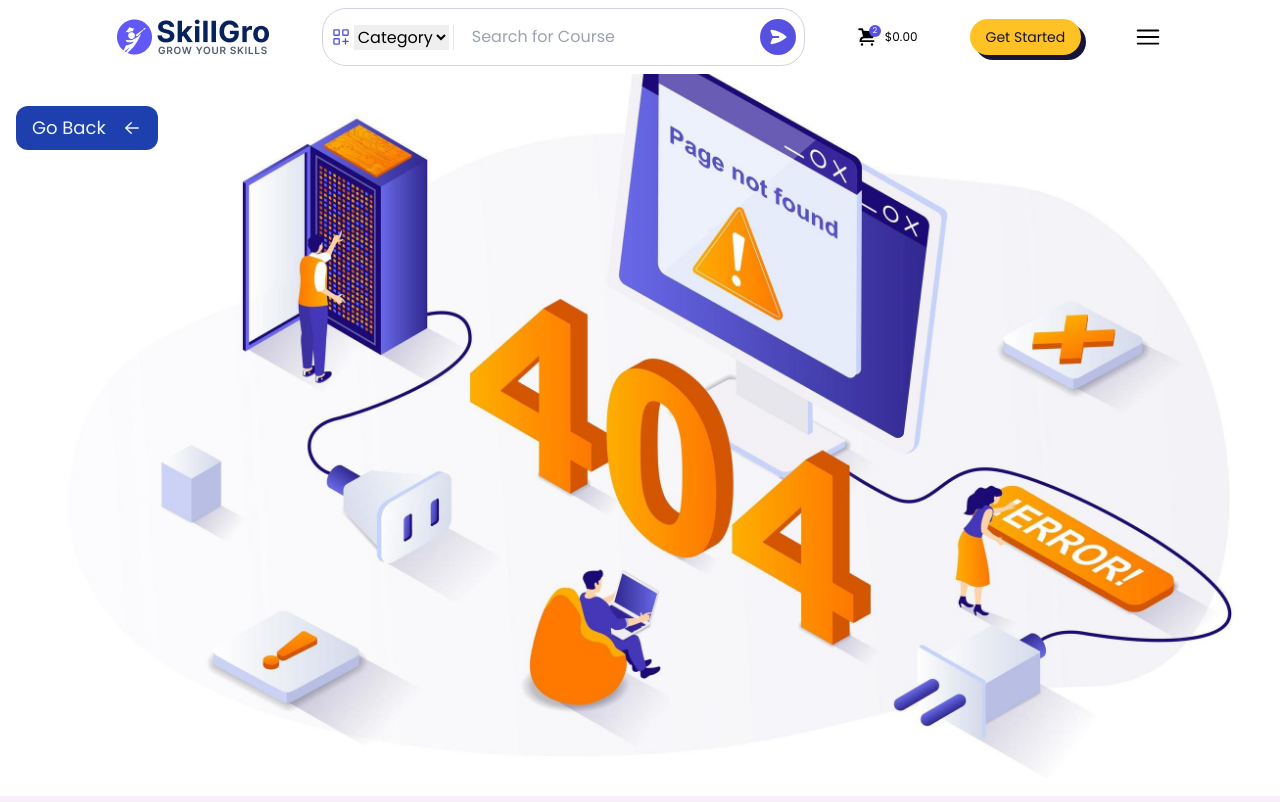
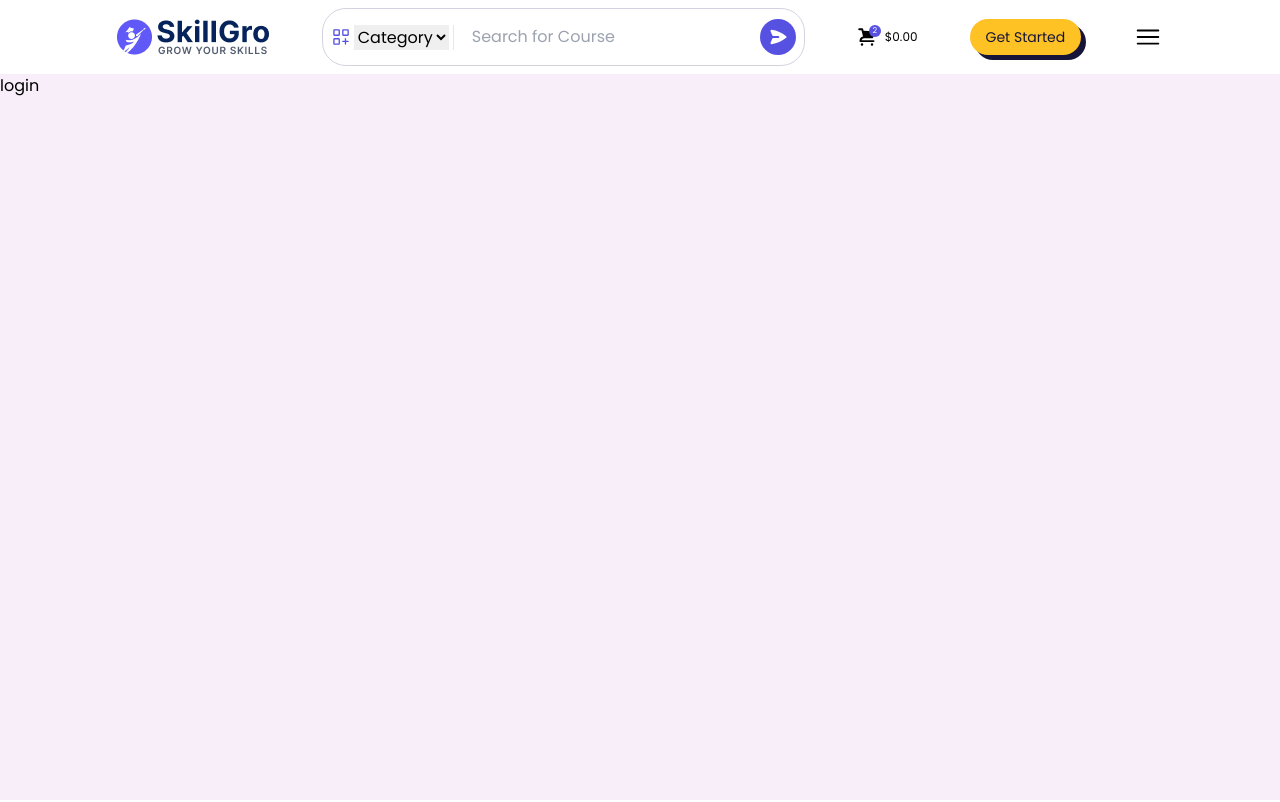
Before and after one commit to SimpleX-T/SkillGro, a React (Vite) app: page /login in a window 1280 px wide. Built offline with nearby package versions, Linux system fonts and the light colour scheme.

Commit message:
chore: commit login

```diff
--- a/src/App.jsx
+++ b/src/App.jsx
@@ -4,17 +4,36 @@ import Courses from "./Pages/Course/Courses";
 import LandingPage from "./Pages/Home/LandingPage";
 import CourseDetail from "./Pages/Course/CourseDetail";
 import ErrorPage from "./Pages/ErrorPage";
+import Login from "./Pages/Login/Login";
 
 export default function App() {
 	return (
 		<BrowserRouter>
 			<Routes>
-				<Route path='/' element={<AppLayout />}>
-					<Route index element={<LandingPage />} />
-					<Route path='courses' element={<Courses />}>
-						<Route path='course/:id' element={<CourseDetail />} />
+				/*prettier-ignore*/
+				<Route
+					path='/'
+					element={<AppLayout />}>
+					<Route
+						index
+						element={<LandingPage />}
+					/>
+					<Route
+						path='courses'
+						element={<Courses />}>
+						<Route
+							path='course/:id'
+							element={<CourseDetail />}
+						/>
 					</Route>
-					<Route path='*' element={<ErrorPage />} />
+					<Route
+						path='login'
+						element={<Login />}
+					/>
+					<Route
+						path='*'
+						element={<ErrorPage />}
+					/>
 				</Route>
 			</Routes>
 		</BrowserRouter>
--- a/src/Pages/Home/HeroSection.jsx
+++ b/src/Pages/Home/HeroSection.jsx
@@ -1,5 +1,6 @@
 import { ArrowRightIcon, PlayIcon } from "@heroicons/react/16/solid";
 import Button from "../../UI/Button";
+import { Link } from "react-router-dom";
 
 function HeroSection() {
 	return (
@@ -16,13 +17,15 @@ function HeroSection() {
 					Make of it. Make it Yours at SkillGro.
 				</h3>
 				<div className='flex items-center h-8 mt-8 gap-12'>
-					<Button>
-						<span>Start Free Trial</span>
-						<ArrowRightIcon width={20} />
-					</Button>
-					<button className='rounded-full flex items-center justify-center border border-[#161439] p-2 md:p-[14px] bg-[#FFC224] text-[#161439] font-bold drop-shadow-custom active:drop-shadow-none active:text-[#f7eef9]'>
+					<Link to='login'>
+						<Button>
+							<span>Start Free Trial</span>
+							<ArrowRightIcon width={20} />
+						</Button>
+					</Link>
+					{/* <button className='rounded-full flex items-center justify-center border border-[#161439] p-2 md:p-[14px] bg-[#FFC224] text-[#161439] font-bold drop-shadow-custom active:drop-shadow-none active:text-[#f7eef9]'>
 						<PlayIcon width={20} />
-					</button>
+					</button> */}
 				</div>
 			</div>
 			<div className='w-1/2'>
--- /dev/null
+++ b/src/Pages/Login/Login.jsx
@@ -0,0 +1,4 @@
+function Login() {
+	return <div>login</div>;
+}
+export default Login;
--- a/src/UI/AppLayout.jsx
+++ b/src/UI/AppLayout.jsx
@@ -1,38 +1,46 @@
-import { Link, Outlet } from "react-router-dom";
-import Header from "./Header";
-import { FaArrowUp } from "react-icons/fa6";
-import { useState, useEffect } from "react";
+import { useState, useEffect, useRef } from "react";
+import { Outlet } from "react-router-dom";
+import { FaArrowUp } from "react-icons/fa";
+import Header from "./Header"; // Assuming you have this component
 
 function AppLayout() {
 	const [isScrolled, setIsScrolled] = useState(false);
+	const mainRef = useRef(null);
 
 	useEffect(() => {
+		const mainElement = mainRef.current;
+		if (!mainElement) return;
+
 		const handleScroll = () => {
-			setIsScrolled(window.scrollY > 100);
-			console.log(window.scrollY);
+			// Show button when container is scrolled down 100px
+			setIsScrolled(mainElement.scrollTop > 100);
 		};
 
-		window.addEventListener("scroll", handleScroll);
+		mainElement.addEventListener("scroll", handleScroll);
 
-		return () => window.removeEventListener("scroll", handleScroll);
-	}, []);
+		// Cleanup function
+		return () => mainElement.removeEventListener("scroll", handleScroll);
+	}, []); // Empty dependency array means this effect runs once on mount
 
 	const scrollToTop = () => {
-		window.scrollTo({
-			top: 0,
-			behavior: "smooth",
-		});
+		if (mainRef.current) {
+			mainRef.current.scrollTo({
+				top: 0,
+				behavior: "smooth",
+			});
+		}
 	};
 
 	return (
-		<div>
+		<div className='flex flex-col h-screen'>
 			<Header />
-			<main className='main w-full min-h-[91vh] overflow-y-scroll bg-[#f7eef9]'>
+			<main ref={mainRef} className='flex-1 overflow-y-auto bg-[#f7eef9]'>
 				<Outlet />
 				{isScrolled && (
 					<button
+						title='Scroll to top'
 						onClick={scrollToTop}
-						className='fixed bottom-32 right-12 z-[99] rounded-lg p-2 bg-[#5751E1] hover:bg-[#06042E] transition-colors duration-200 border-none'>
+						className='fixed bottom-32 right-12 z-[99] rounded-lg p-2 bg-[#06042E] transition-colors duration-200 border-none'>
 						<FaArrowUp color='white' />
 					</button>
 				)}
@@ -42,3 +50,49 @@ function AppLayout() {
 }
 
 export default AppLayout;
+
+// import { Link, Outlet } from "react-router-dom";
+// import Header from "./Header";
+// import { FaArrowUp } from "react-icons/fa6";
+// import { useState, useEffect } from "react";
+
+// function AppLayout() {
+// 	const [isScrolled, setIsScrolled] = useState(false);
+
+// 	console.log(window.scrollY);
+// 	useEffect(() => {
+// 		const handleScroll = () => {
+// 			setIsScrolled(window.scrollY > 100);
+// 			console.log(window.scrollY);
+// 		};
+
+// 		window.addEventListener("scroll", handleScroll);
+
+// 		return () => window.removeEventListener("scroll", handleScroll);
+// 	}, []);
+
+// 	const scrollToTop = () => {
+// 		window.scrollTo({
+// 			top: 0,
+// 			behavior: "smooth",
+// 		});
+// 	};
+
+// 	return (
+// 		<div>
+// 			<Header />
+// 			<main className='main w-full min-h-[91vh] overflow-y-scroll bg-[#f7eef9]'>
+// 				<Outlet />
+// 				{isScrolled && (
+// 					<button
+// 						onClick={scrollToTop}
+// 						className='fixed bottom-32 right-12 z-[99] rounded-lg p-2 bg-[#5751E1] hover:bg-[#06042E] transition-colors duration-200 border-none'>
+// 						<FaArrowUp color='white' />
+// 					</button>
+// 				)}
+// 			</main>
+// 		</div>
+// 	);
+// }
+
+// export default AppLayout;
--- /dev/null
+++ b/src/UI/SemiHeader.jsx
@@ -0,0 +1,17 @@
+import { FaArrowRightArrowLeft } from "react-icons/fa6";
+import { Link } from "react-router-dom";
+
+function SemiHeader({ curLink, curTitle, prevLink, prevTitle, title }) {
+	return (
+		<div>
+			<div className='w-5/6 mx-auto'>
+				<h1>{title}</h1>
+				<p className='flex'>
+					<Link to={prevLink}>{prevTitle}</Link>
+					<FaArrowRightArrowLeft />
+				</p>
+			</div>
+		</div>
+	);
+}
+export default SemiHeader;
```
